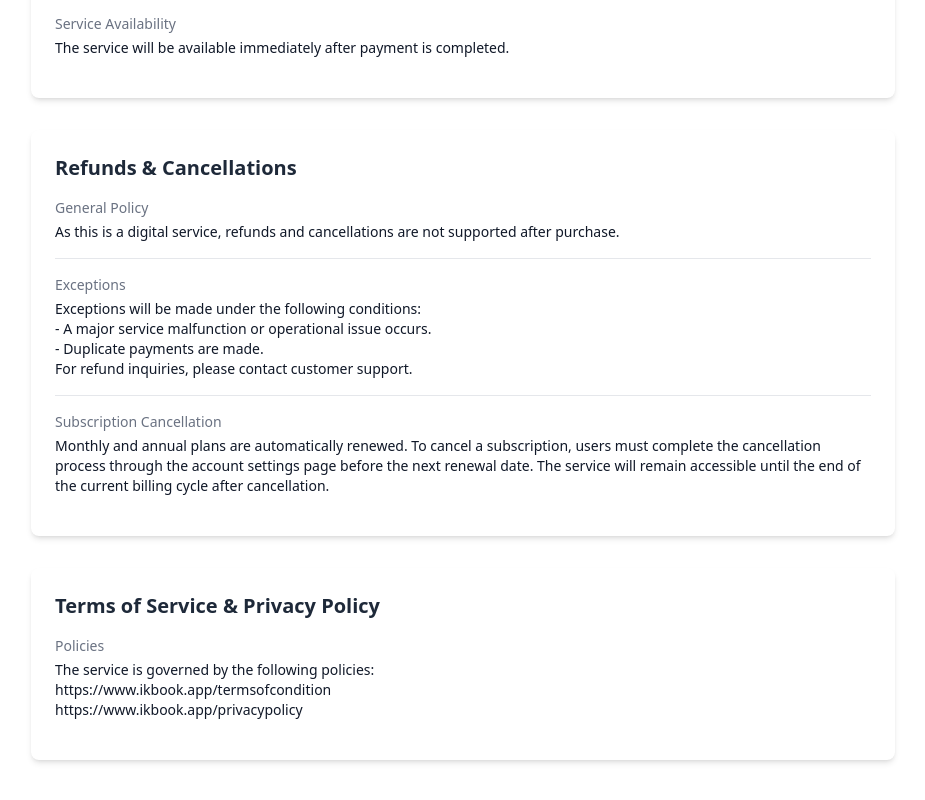
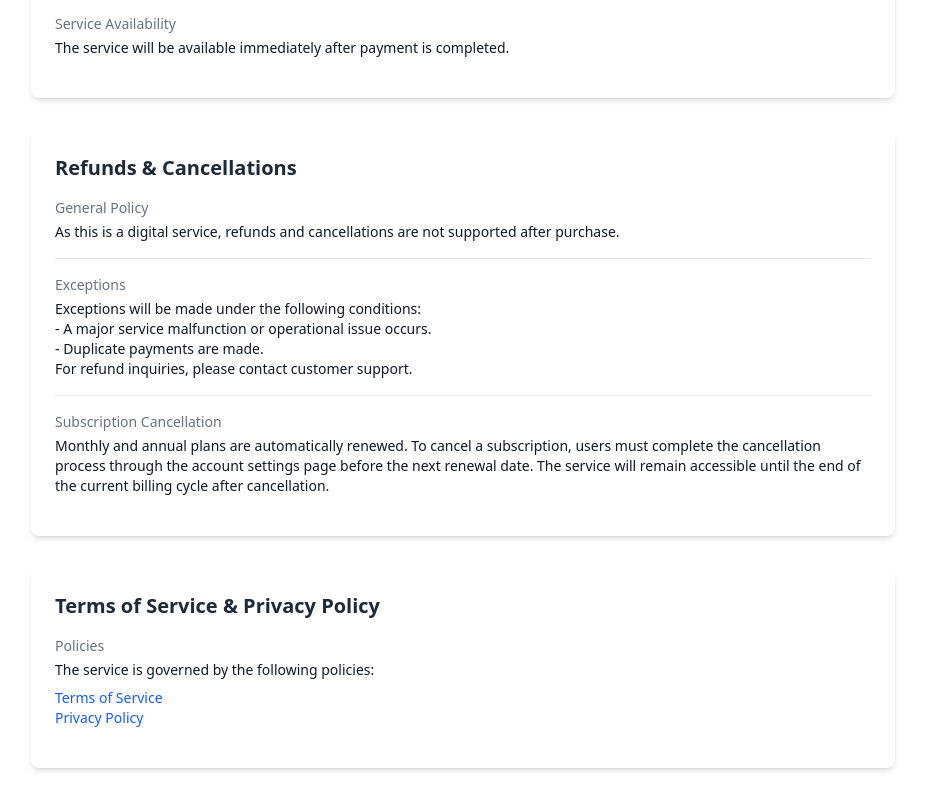
Before and after one commit to ozdamProxy/aiknow-web, a Next.js app: page /paymentinfo in a window 1280 px wide. Shown: the part 1214-2014 px from the top of the page, without its empty margins (177-1102 px from the left). Built offline with nearby package versions, Linux system fonts and the light colour scheme.

Commit message:
hyperlinks

```diff
--- a/app/paymentinfo/page.tsx
+++ b/app/paymentinfo/page.tsx
@@ -1,6 +1,7 @@
 'use client';
 
 import React from 'react';
+import Link from 'next/link';
 
 const PaymentInfo = () => {
   const paymentData = [
@@ -55,7 +56,20 @@ const PaymentInfo = () => {
       items: [
         {
           label: 'Policies',
-          value: 'The service is governed by the following policies:\nhttps://www.ikbook.app/termsofcondition\nhttps://www.ikbook.app/privacypolicy',
+          value: (
+            <div>
+              The service is governed by the following policies:
+              <div className="mt-2 space-y-1">
+                <Link href="https://www.ikbook.app/termsofcondition" className="text-blue-600 hover:underline">
+                  Terms of Service
+                </Link>
+                <br />
+                <Link href="https://www.ikbook.app/privacypolicy" className="text-blue-600 hover:underline">
+                  Privacy Policy
+                </Link>
+              </div>
+            </div>
+          ),
         },
       ],
     },
```
